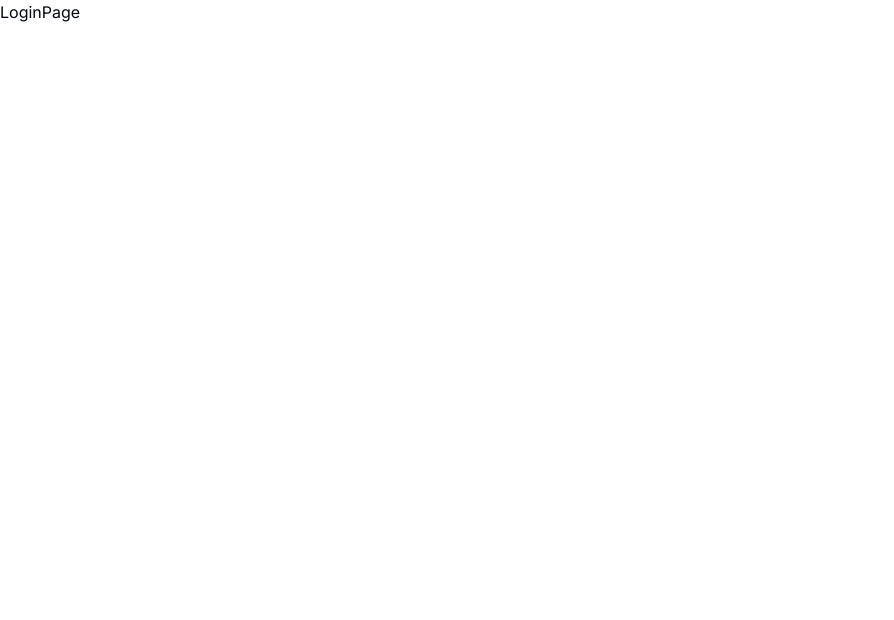
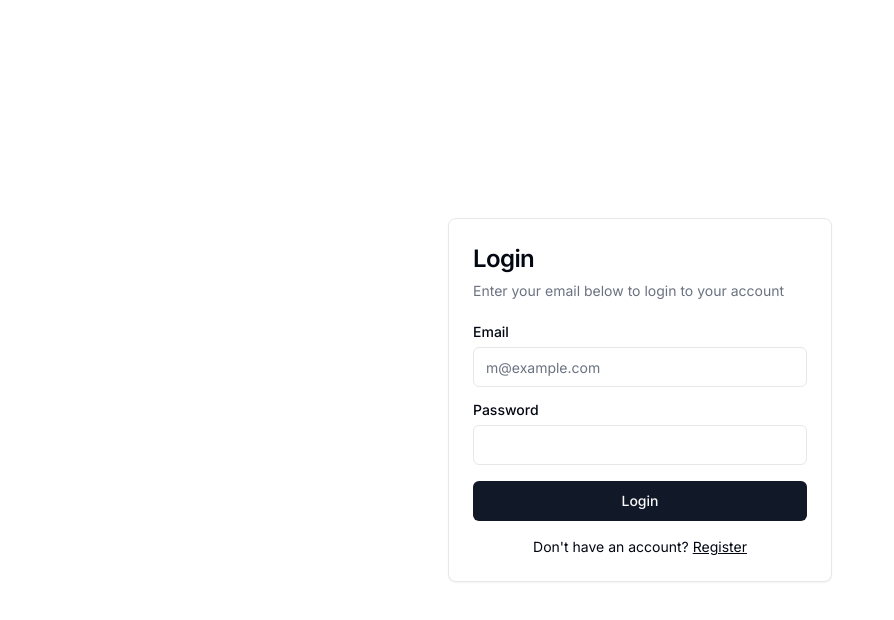
Before and after one commit to Sharif-Miah/course-platform-project, a Next.js app: page /login in a window 1280 px wide. Shown: the top 620 px of the page, without its empty margins (0-894 px from the left). Built offline with nearby package versions, Linux system fonts and the light colour scheme.

Commit message:
login component added

```diff
--- /dev/null
+++ b/app/login/_components/login-form.jsx
@@ -0,0 +1,64 @@
+import Link from 'next/link';
+
+import { Button } from '@/components/ui/button';
+import {
+  Card,
+  CardContent,
+  CardDescription,
+  CardHeader,
+  CardTitle,
+} from '@/components/ui/card';
+import { Input } from '@/components/ui/input';
+import { Label } from '@/components/ui/label';
+
+export function LoginForm() {
+  return (
+    <Card className='mx-auto max-w-sm w-full'>
+      <CardHeader>
+        <CardTitle className='text-2xl'>Login</CardTitle>
+        <CardDescription>
+          Enter your email below to login to your account
+        </CardDescription>
+      </CardHeader>
+      <CardContent>
+        <div className='grid gap-4'>
+          <div className='grid gap-2'>
+            <Label htmlFor='email'>Email</Label>
+            <Input
+              id='email'
+              type='email'
+              placeholder='m@example.com'
+              required
+            />
+          </div>
+          <div className='grid gap-2'>
+            <div className='flex items-center'>
+              <Label htmlFor='password'>Password</Label>
+              {/* <Link href="#" className="ml-auto inline-block text-sm underline">
+                Forgot your password?
+              </Link> */}
+            </div>
+            <Input
+              id='password'
+              type='password'
+              required
+            />
+          </div>
+          <Button
+            type='submit'
+            className='w-full'>
+            Login
+          </Button>
+        </div>
+        <div className='mt-4 text-center text-sm'>
+          Don&apos;t have an account?{' '}
+          <Link
+            href='register'
+            className='underline'>
+            Register
+          </Link>
+        </div>
+      </CardContent>
+    </Card>
+  );
+}
--- a/app/login/page.js
+++ b/app/login/page.js
@@ -1,7 +1,12 @@
-import React from 'react';
+import { LoginForm } from './_components/login-form';
 
 const LoginPage = () => {
-  return <div>LoginPage</div>;
+  return (
+    <div className='w-full flex-col h-screen flex items-center justify-center'>
+      <div className='container'>
+        <LoginForm />
+      </div>
+    </div>
+  );
 };
-
 export default LoginPage;
```
